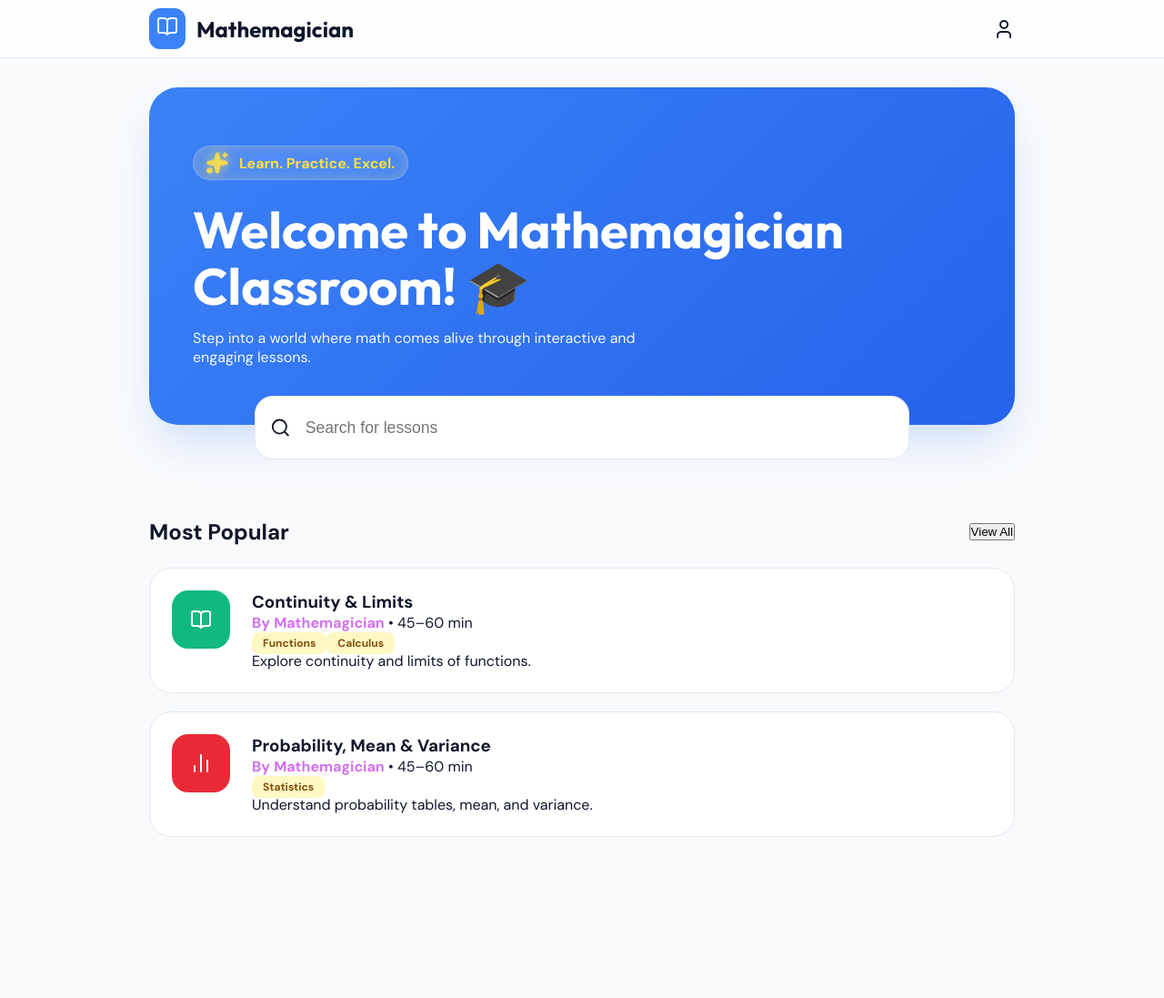
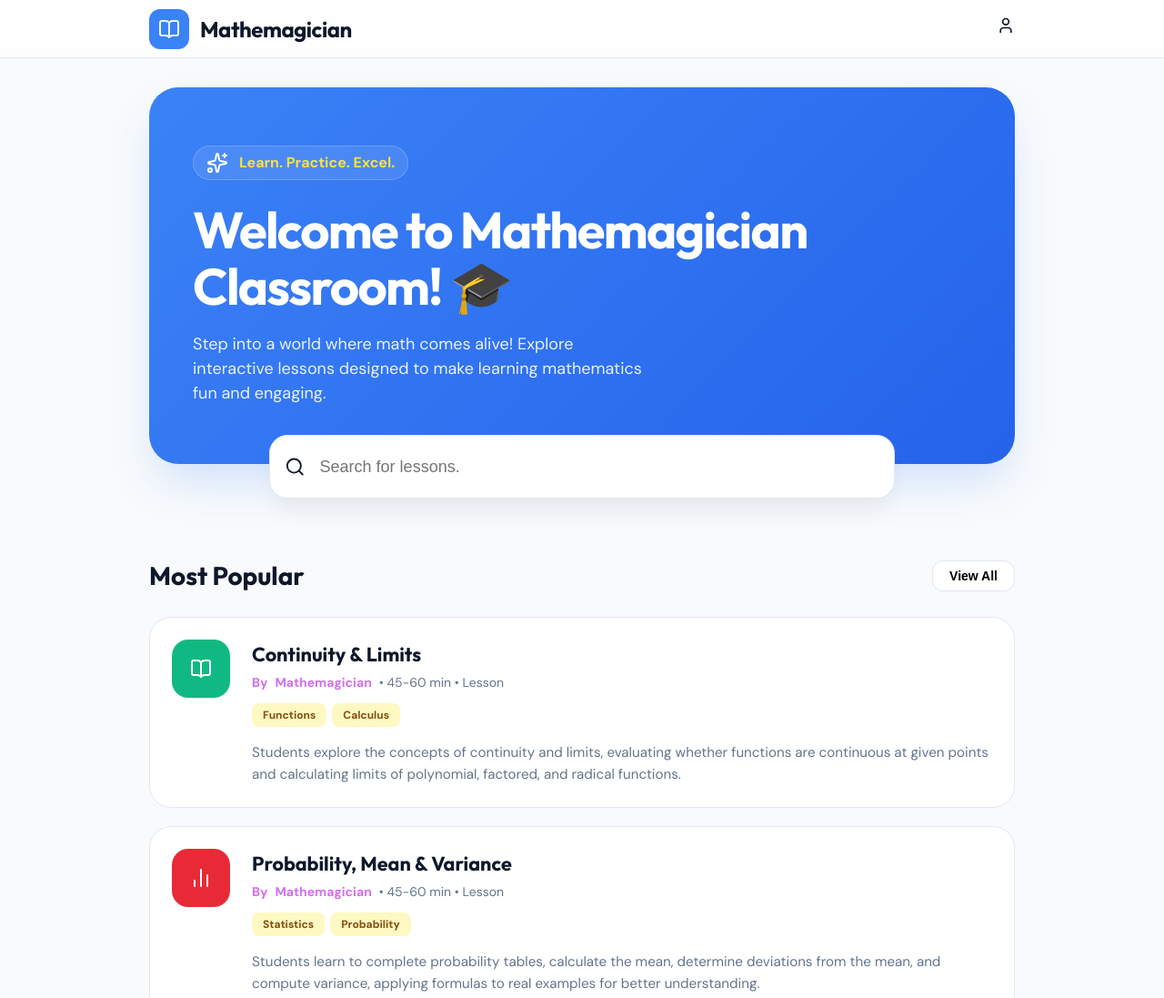
Before and after one commit to Gabbbooo/Mathemagician, a plain HTML site: page Classroom.html in a window 1280 px wide. Shown: the top 1097 px of the page at 91% size. Before the commit the page ends 920 px from the top, so only its background shows below. Drawn offline with nearby package versions, Linux system fonts and the light colour scheme.

Commit message:
Update Classroom.html

```diff
--- a/Classroom.html
+++ b/Classroom.html
@@ -4,13 +4,10 @@
     <meta charset="UTF-8">
     <meta name="viewport" content="width=device-width, initial-scale=1.0">
     <title>Mathemagician | Classroom</title>
-
     <!-- Fonts -->
     <link href="https://fonts.googleapis.com/css2?family=Outfit:wght@400;700&family=DM+Sans:wght@400;500;700&display=swap" rel="stylesheet">
-
     <!-- Lucide Icons -->
     <script src="https://unpkg.com/lucide@latest"></script>
-
     <style>
         :root {
             --primary: #3b82f6;
@@ -30,180 +27,84 @@
             font-family: 'DM Sans', sans-serif;
             background-color: var(--bg);
             color: var(--foreground);
+            line-height: 1.5;
+            -webkit-font-smoothing: antialiased;
         }
 
-        .container {
-            max-width: 1000px;
-            margin: 0 auto;
-            padding: 0 1.5rem;
-        }
+        .container { max-width: 1000px; margin: 0 auto; padding: 0 1.5rem; }
 
         /* Navbar */
-        .navbar {
-            background: rgba(255, 255, 255, 0.8);
-            backdrop-filter: blur(12px);
-            border-bottom: 1px solid var(--border);
-            height: 64px;
-            position: sticky;
-            top: 0;
-            z-index: 100;
-        }
+        .navbar { background: rgba(255, 255, 255, 0.8); backdrop-filter: blur(12px); border-bottom: 1px solid var(--border); height: 64px; position: sticky; top: 0; z-index: 100; }
 
-        .nav-content {
-            display: flex;
-            justify-content: space-between;
-            align-items: center;
-            height: 100%;
-        }
+        .nav-content { display: flex; justify-content: space-between; align-items: center; height: 100%; }
 
-        .logo {
-            display: flex;
-            align-items: center;
-            gap: 0.75rem;
-            text-decoration: none;
-            color: inherit;
-        }
+        .logo { display: flex; align-items: center; gap: 0.75rem; text-decoration: none; color: inherit; }
 
-        .logo-icon {
-            background: var(--primary);
-            color: var(--primary-light);
-            padding: 8px;
-            border-radius: 12px;
-        }
+        .logo-icon { background: var(--primary); color: var(--primary-light); padding: 8px; border-radius: 12px; border: 2px solid rgba(59, 130, 246, 0.2); display: flex; align-items: center; justify-content: center; }
 
-        .logo-text {
-            font-family: 'Outfit', sans-serif;
-            font-weight: 700;
-            font-size: 1.5rem;
-        }
+        .logo-text { font-family: 'Outfit', sans-serif; font-weight: 700; font-size: 1.5rem; letter-spacing: -0.02em; }
 
-        /* Hero */
-        .hero {
-            background: linear-gradient(135deg, #3b82f6, #2563eb);
-            border-radius: 32px;
-            padding: 4rem 3rem;
-            color: white;
-            margin-top: 2rem;
-            box-shadow: 0 25px 50px -12px rgba(59, 130, 246, 0.25);
-        }
+        /* Hero Section */
+        .hero { background: linear-gradient(135deg, #3b82f6 0%, #2563eb 100%); border-radius: 32px; padding: 4rem 3rem; color: white; margin-top: 2rem; position: relative; overflow: hidden; box-shadow: 0 25px 50px -12px rgba(59, 130, 246, 0.25); }
 
         .hero-badge {
             display: inline-flex;
             align-items: center;
             gap: 0.75rem;
-            background: rgba(255, 255, 255, 0.12);
+            background: rgba(255, 255, 255, 0.1);
             padding: 6px 14px;
             border-radius: 100px;
+            font-size: 1rem;
+            font-weight: 500;
             margin-bottom: 1.5rem;
-            border: 1px solid rgba(255,255,255,0.25);
-            box-shadow: inset 0 0 12px rgba(253, 224, 71, 0.25);
+            border: 1px solid rgba(255, 255, 255, 0.2);
+            backdrop-filter: blur(4px);
         }
 
-        /* ⭐ FIXED YELLOW SPARKLES */
-        .hero-sparkles {
-            stroke: #fde047 !important;
-            fill: #fde047 !important;
-            filter: drop-shadow(0 0 6px rgba(253, 224, 71, 0.9));
-            animation: sparkle 1.8s ease-in-out infinite;
-        }
-
-        @keyframes sparkle {
-            0%, 100% {
-                transform: scale(1);
-                opacity: 1;
-            }
-            50% {
-                transform: scale(1.15);
-                opacity: 0.85;
-            }
-        }
-
-        .highlight {
+        .hero-badge .highlight {
             color: var(--yellow);
             font-weight: 700;
         }
 
-        .hero h1 {
-            font-family: 'Outfit', sans-serif;
-            font-size: 3.5rem;
-            line-height: 1.1;
-            margin-bottom: 1rem;
-        }
+        .hero h1 { font-family: 'Outfit', sans-serif; font-size: 3.5rem; font-weight: 700; margin-bottom: 1.25rem; line-height: 1.1; letter-spacing: -0.03em; }
 
-        .hero p {
-            max-width: 500px;
-            opacity: 0.95;
-        }
+        .hero p { font-size: 1.125rem; color: rgba(255, 255, 255, 0.9); max-width: 500px; font-weight: 400; }
 
-        /* Search */
-        .search-container {
-            max-width: 720px;
-            margin: -2rem auto 4rem;
-        }
+        /* Search Box */
+        .search-container { max-width: 720px; margin: -2rem auto 4rem; position: relative; z-index: 20; padding: 0 1rem; }
 
-        .search-box {
-            background: white;
-            padding: 0.5rem 1rem;
-            border-radius: 20px;
-            display: flex;
-            align-items: center;
-            gap: 1rem;
-            border: 1px solid var(--border);
-        }
+        .search-box { background: white; padding: 0.5rem 1rem; border-radius: 20px; display: flex; align-items: center; gap: 1rem; box-shadow: 0 20px 25px -5px rgba(0, 0, 0, 0.05); border: 1px solid var(--border); transition: all 0.3s ease; }
 
-        .search-box input {
-            border: none;
-            width: 100%;
-            height: 52px;
-            font-size: 1.1rem;
-            outline: none;
-        }
+        .search-box:focus-within { box-shadow: 0 25px 30px -5px rgba(59, 130, 246, 0.1); border-color: rgba(59, 130, 246, 0.4); }
 
-        /* Lessons */
-        .section-header {
-            display: flex;
-            justify-content: space-between;
-            align-items: center;
-            margin-bottom: 1.5rem;
-        }
+        .search-box input { border: none; width: 100%; height: 52px; font-size: 1.125rem; outline: none; background: transparent; }
 
-        .lessons-grid {
-            display: grid;
-            gap: 1.25rem;
-        }
+        .search-box i { color: var(--muted); }
 
-        .lesson-card {
-            background: white;
-            padding: 1.5rem;
-            border-radius: 24px;
-            border: 1px solid var(--border);
-            display: flex;
-            gap: 1.5rem;
-            transition: all 0.3s ease;
-            cursor: pointer;
-        }
+        /* Lessons Section */
+        .section-header { display: flex; justify-content: space-between; align-items: center; margin-bottom: 1.5rem; }
 
-        .lesson-card:hover {
-            transform: translateY(-4px);
-            box-shadow: 0 12px 25px rgba(0,0,0,0.08);
-            border-color: var(--primary);
-        }
+        .section-header h2 { font-family: 'Outfit', sans-serif; font-size: 1.75rem; font-weight: 700; }
 
-        .lesson-icon {
-            width: 64px;
-            height: 64px;
-            border-radius: 18px;
-            display: flex;
-            align-items: center;
-            justify-content: center;
-            color: white;
-        }
+        .view-all-btn { background: white; border: 1px solid var(--border); padding: 8px 18px; border-radius: 12px; font-weight: 600; font-size: 0.875rem; cursor: pointer; transition: all 0.2s; }
 
-        .lesson-author,
-        .lesson-by {
-            color: var(--purple);
-            font-weight: 600;
-        }
+        .view-all-btn:hover { background: var(--bg); color: var(--primary); }
+
+        .lessons-grid { display: grid; gap: 1.25rem; }
+
+        .lesson-card { background: white; padding: 1.5rem; border-radius: 24px; border: 1px solid var(--border); display: flex; gap: 1.5rem; transition: all 0.3s ease; cursor: pointer; }
+
+        .lesson-card:hover { border-color: rgba(59, 130, 246, 0.3); transform: translateY(-2px); box-shadow: 0 10px 15px -3px rgba(0, 0, 0, 0.04); }
+
+        .lesson-icon { width: 64px; height: 64px; border-radius: 18px; display: flex; align-items: center; justify-content: center; color: white; flex-shrink: 0; }
+
+        .lesson-author, .lesson-by { color: var(--purple); font-weight: 600; }
+
+        .lesson-content h3 { font-family: 'Outfit', sans-serif; font-size: 1.35rem; font-weight: 700; margin-bottom: 0.25rem; }
+
+        .lesson-meta { color: var(--muted); font-size: 0.875rem; margin-bottom: 0.75rem; display: flex; align-items: center; gap: 8px; }
+
+        .tags { display: flex; gap: 6px; margin-bottom: 1rem; }
 
         .badge {
             background: #fef9c3;
@@ -213,11 +114,20 @@
             font-size: 0.75rem;
             font-weight: 700;
         }
+
+        .lesson-desc { font-size: 0.95rem; color: var(--muted); line-height: 1.6; }
+
+        @media (max-width: 640px) {
+            .hero { padding: 2.5rem 1.5rem; border-radius: 24px; }
+            .hero h1 { font-size: 2.25rem; }
+            .logo-text { font-size: 1.25rem; }
+            .lesson-card { flex-direction: column; gap: 1rem; padding: 1.25rem; }
+            .lesson-icon { width: 52px; height: 52px; }
+            .search-container { margin-top: -1.25rem; }
+        }
     </style>
 </head>
-
 <body>
-
     <nav class="navbar">
         <div class="container nav-content">
             <a href="#" class="logo">
@@ -226,38 +136,38 @@
                 </div>
                 <span class="logo-text">Mathemagician</span>
             </a>
-        <i data-lucide="user"></i>
+            <div class="profile-avatar">
+                <i data-lucide="user" style="width: 20px; height: 20px;"></i>
+            </div>
         </div>
     </nav>
 
     <main class="container">
-
         <section class="hero">
+            <div class="hero-content">
                 <div class="hero-badge">
-            <i data-lucide="sparkles" class="hero-sparkles"></i>
+                    <i data-lucide="sparkles" data-stroke="#fde047" data-width="20" data-height="20"></i>
                     <span class="highlight">Learn. Practice. Excel.</span>
                 </div>
-
-        <h1>Welcome to Mathemagician<br>Classroom! 🎓</h1>
-        <p>Step into a world where math comes alive through interactive and engaging lessons.</p>
+                <h1>Welcome to Mathemagician<br> Classroom! 🎓</h1>
+                <p>Step into a world where math comes alive! Explore interactive lessons designed to make learning mathematics fun and engaging.</p>
+            </div>
         </section>
 
         <section class="search-container">
             <div class="search-box">
                 <i data-lucide="search"></i>
-            <input type="text" id="lessonSearch" placeholder="Search for lessons">
+                <input type="text" id="lessonSearch" placeholder="Search for lessons.">
             </div>
         </section>
 
-    <section>
+        <section class="lessons-section">
             <div class="section-header">
                 <h2>Most Popular</h2>
-            <button>View All</button>
+                <button class="view-all-btn">View All</button>
             </div>
-
             <div id="lessonsGrid" class="lessons-grid"></div>
         </section>
-
     </main>
 
     <script>
@@ -267,49 +177,55 @@
             {
                 title: "Continuity & Limits",
                 author: "Mathemagician",
-            duration: "45–60 min",
-            description: "Explore continuity and limits of functions.",
+                duration: "45-60 min",
+                description: "Students explore the concepts of continuity and limits, evaluating whether functions are continuous at given points and calculating limits of polynomial, factored, and radical functions.",
                 tags: ["Functions", "Calculus"],
                 icon: "book-open",
-            iconColor: "#10b981"
+                iconColor: "#10b981"    // green
             },
             {
                 title: "Probability, Mean & Variance",
                 author: "Mathemagician",
-            duration: "45–60 min",
-            description: "Understand probability tables, mean, and variance.",
-            tags: ["Statistics"],
+                duration: "45-60 min",
+                description: "Students learn to complete probability tables, calculate the mean, determine deviations from the mean, and compute variance, applying formulas to real examples for better understanding.",
+                tags: ["Statistics", "Probability"],
                 icon: "bar-chart-2",
-            iconColor: "#E82A37"
+                iconColor: "#E82A37"    // red
             }
         ];
 
-    const grid = document.getElementById("lessonsGrid");
+        const grid = document.getElementById('lessonsGrid');
+        const search = document.getElementById('lessonSearch');
 
-    lessons.forEach(lesson => {
-        const card = document.createElement("div");
-        card.className = "lesson-card";
+        function render(filter = "") {
+            grid.innerHTML = "";
+            const filtered = lessons.filter(l => l.title.toLowerCase().includes(filter.toLowerCase()));
+
+            filtered.forEach(lesson => {
+                const card = document.createElement('div');
+                card.className = 'lesson-card';
                 card.innerHTML = `
-            <div class="lesson-icon" style="background:${lesson.iconColor}">
-                <i data-lucide="${lesson.icon}"></i>
+                    <div class="lesson-icon" style="background: ${lesson.iconColor}; border-color: ${lesson.iconColor};">
+                        <i data-lucide="${lesson.icon}" style="color: white;"></i>
                     </div>
-            <div>
+                    <div class="lesson-content">
                         <h3>${lesson.title}</h3>
                         <div class="lesson-meta">
-                    <span class="lesson-by">By</span>
-                    <span class="lesson-author">${lesson.author}</span> • ${lesson.duration}
+                            <span class="lesson-by">By</span> <span class="lesson-author">${lesson.author}</span> • ${lesson.duration} • Lesson
                         </div>
                         <div class="tags">
-                    ${lesson.tags.map(t => `<span class="badge">${t}</span>`).join("")}
+                            ${lesson.tags.map(t => `<span class="badge">${t}</span>`).join('')}
                         </div>
-                <p>${lesson.description}</p>
+                        <p class="lesson-desc">${lesson.description}</p>
                     </div>
                 `;
                 grid.appendChild(card);
             });
+            lucide.createIcons();
+        }
 
-    lucide.createIcons();
+        search.addEventListener('input', (e) => render(e.target.value));
+        render();
     </script>
-
 </body>
 </html>
```
Lines whose indentation alone changed are shown as unchanged.
